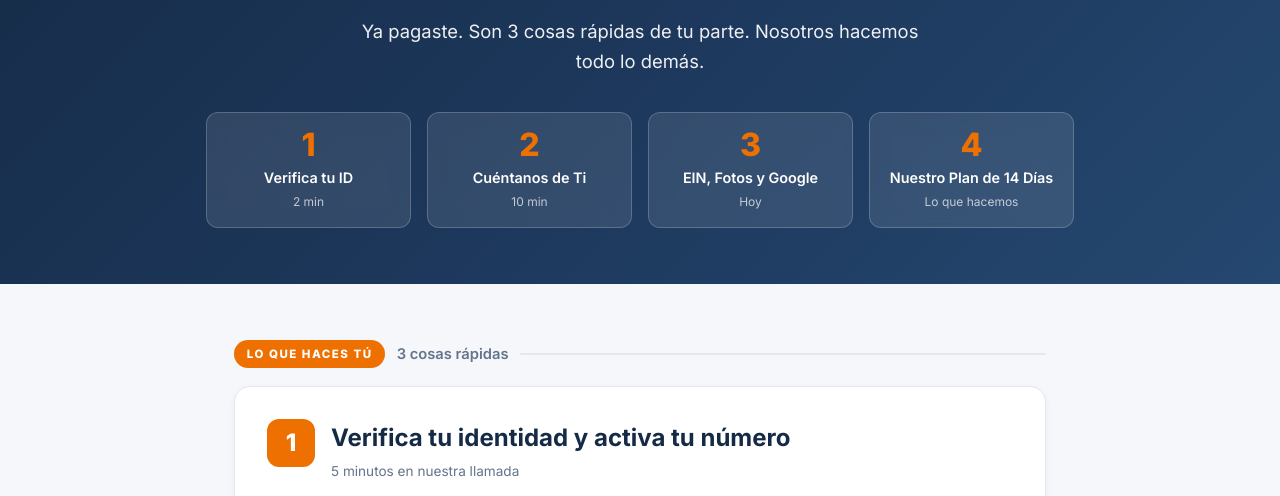
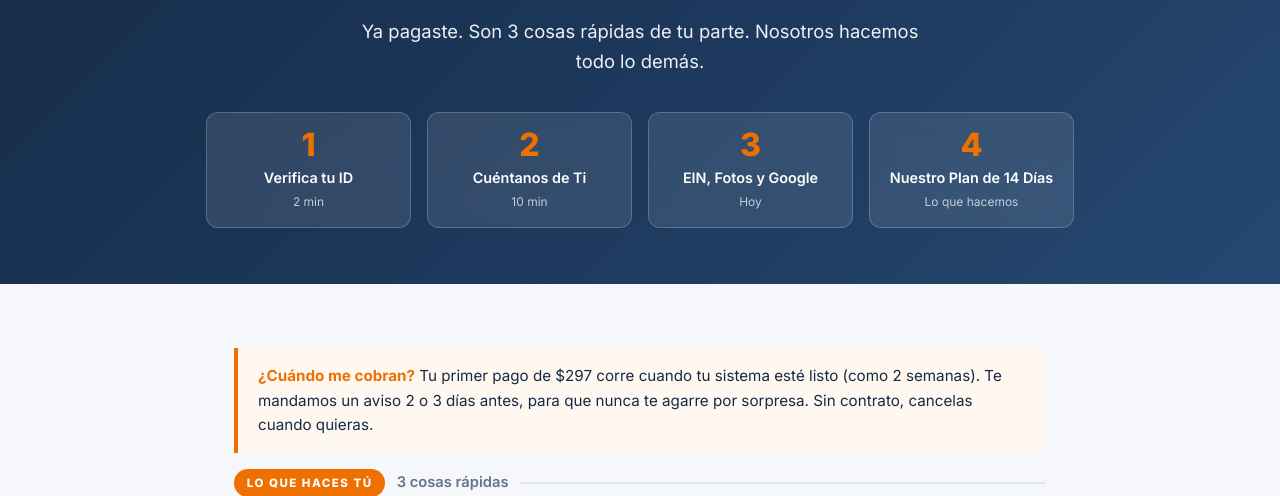
Before and after one commit to slatesystemsllc-dot/slate-bienvenido-website, a plain HTML site: page index.html in a window 1280 px wide. Shown: the part 304-800 px from the top of the page. Drawn offline with Linux system fonts and the light colour scheme.

Commit message:
bienvenido: add 'when do I get charged' billing-clarity callout (the cashflow clients top worry, was missing)

```diff
--- a/index.html
+++ b/index.html
@@ -165,6 +165,8 @@ footer .tag{font-size:0.8rem;opacity:0.7;margin-top:0.5rem;}
 </section>
 
 <main>
+
+<div class="callout"><strong>¿Cuándo me cobran?</strong> Tu primer pago de $297 corre cuando tu sistema esté listo (como 2 semanas). Te mandamos un aviso 2 o 3 días antes, para que nunca te agarre por sorpresa. Sin contrato, cancelas cuando quieras.</div>
 
 <div class="macro-band"><span class="mb-tag you">Lo que haces tú</span><span class="mb-sub">3 cosas rápidas</span><i></i></div>
 <section class="step" id="step1">
```
